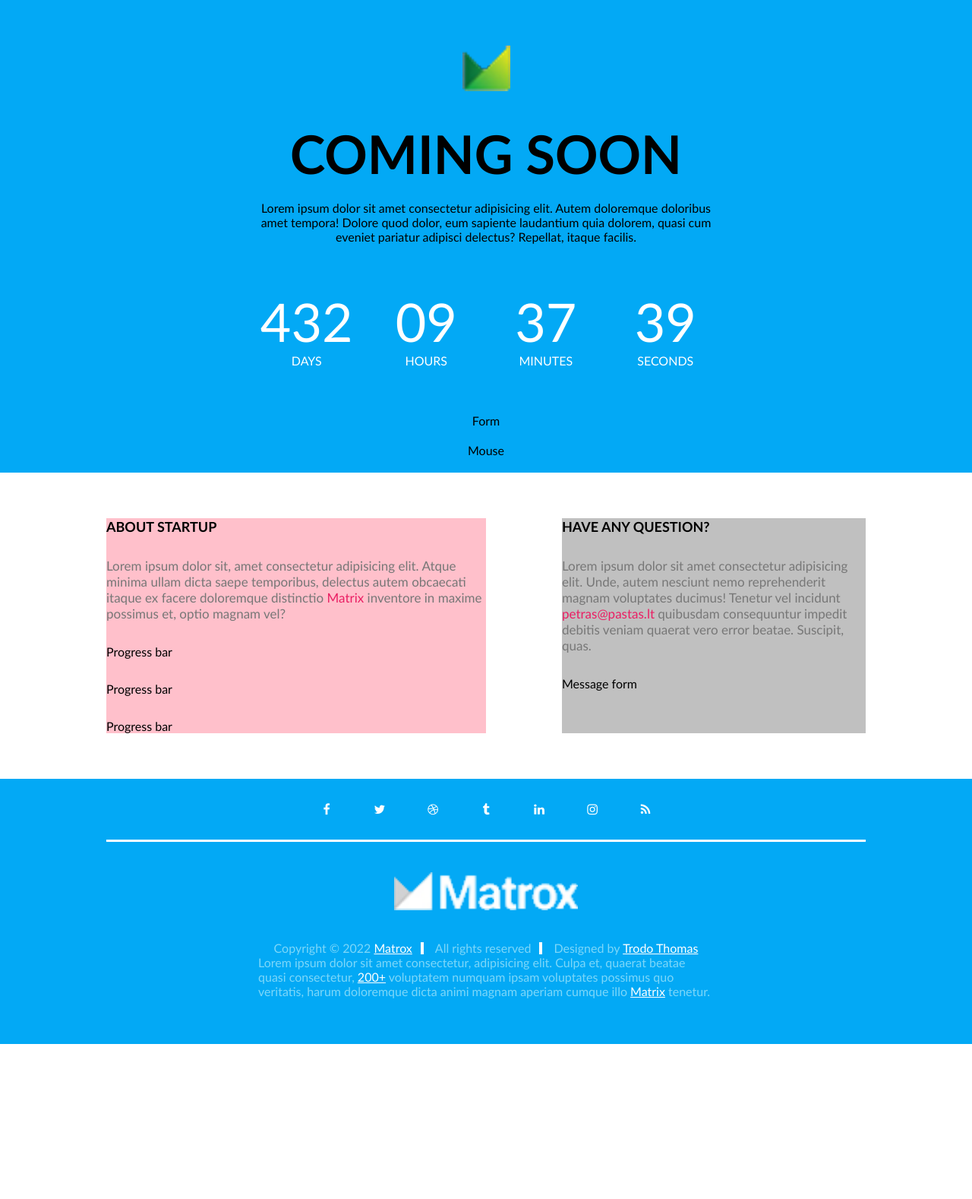
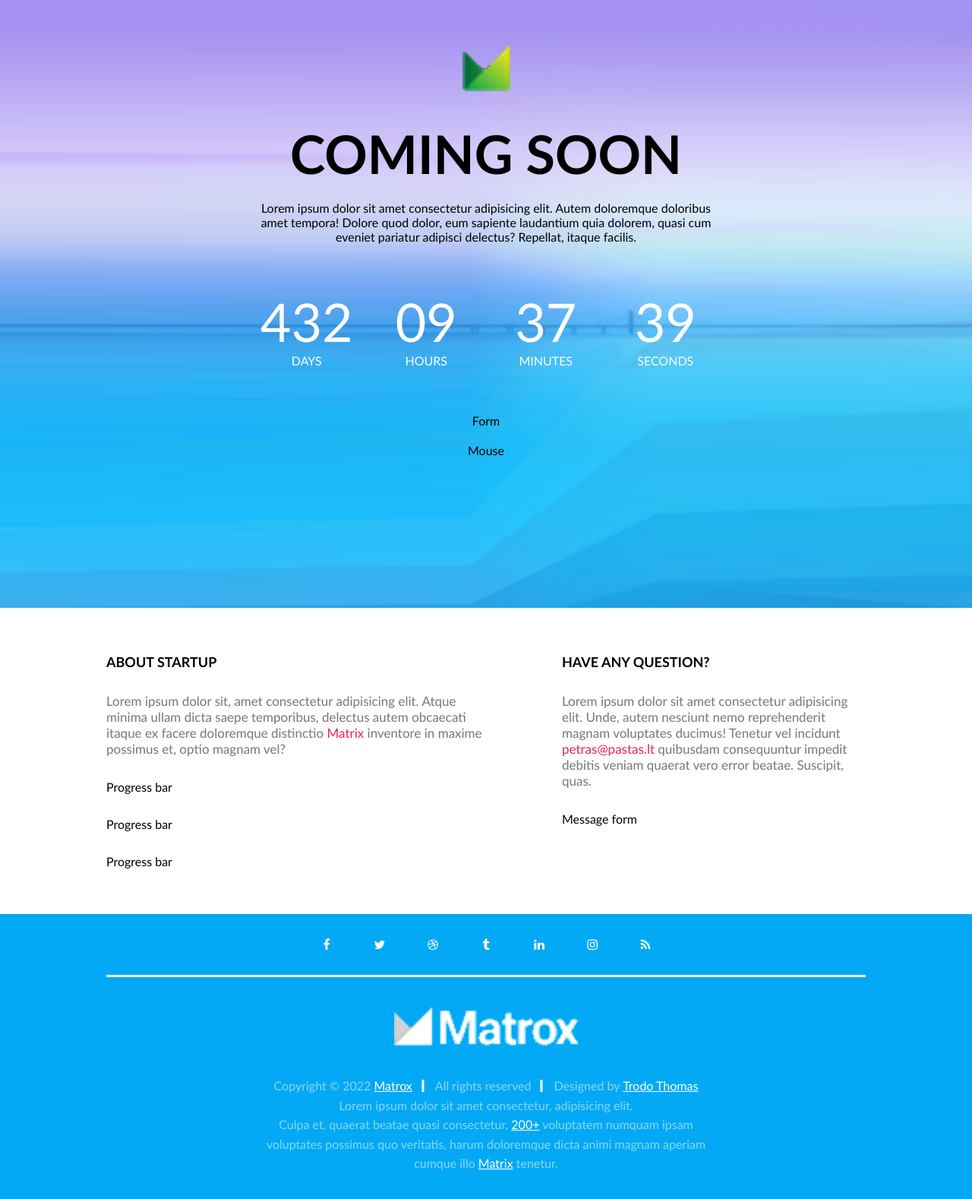
Before and after one commit to AurimasCerniauskas/9_12, a website: page index.html in a window 1280 px wide. Shown: the whole page at 76% size. Before the commit the page ends 1374 px from the top, so only its background shows below. Drawn offline with Linux system fonts and the light colour scheme.

Commit message:
hero background

```diff
--- a/css/base/layout.css
+++ b/css/base/layout.css
@@ -39,7 +39,8 @@
 
 
 @media (max-width: 440px){
-  .container > .row{
+  .container > .row,
+  .container > .row-short{
     width: 100%;
     margin: 0;
     padding-left: 20px;
--- a/css/pages/home.css
+++ b/css/pages/home.css
@@ -8,8 +8,13 @@
 @import '../components/mouse.css';
 @import '../components/progressbar.css';
 
+/* hero section - start */
 .hero{
   padding-bottom: 20px;
+  background-image: url(../../img/header_bg.png);
+  background-size: cover;
+  min-height: 100vh;
+  background-attachment: fixed;
 }
 section.container.bg-main{
   padding-bottom: 20px;
@@ -46,11 +51,11 @@ section.container.bg-main{
   flex-direction: column;
   gap: 30px;
   width: 50%;
-  background-color: pink;
+
 }
 .right-column{
   width: 40%;
-  background-color: silver;
+
 }
  .column-title{
   text-transform: uppercase;
@@ -94,11 +99,10 @@ color: var(--main-color);
  }
 footer.container{
   padding-top: 0;
+  text-align: center;
+  line-height: 1.6em;
 }
 
-footer .container{
-  padding-top: 0;
-}
 .footer-logo{
   margin: 40px 0;
   height: 50px;
@@ -109,14 +113,14 @@ footer .container{
   display: flex;
   gap: 30px;
   justify-content: center;
-  color: #7DD7F9;
+  color: #fff8;
 }
 .credits > p{
   position: relative;
 }
 .credits > p::after{
   content: '';
-  width: 4px;
+  width: 3px;
   height: 16px;
   display: inline-block;
   background-color: #fff;
@@ -132,7 +136,7 @@ footer .container{
   color: #fff;
 }
 .bottom-text{
- color: #7DD7F9;
+ color: #fff8;
 }
 .bottom-text > a{
   color: #fff;
--- a/index.html
+++ b/index.html
@@ -88,7 +88,7 @@
           <p> All rights reserved</p>
           <p> Designed by <a href="#">Trodo Thomas</a></p>
       </div>
-      <p class="bottom-text">Lorem ipsum dolor sit amet consectetur, adipisicing elit. Culpa et, quaerat beatae quasi consectetur, <a href="#">200+</a> voluptatem numquam ipsam voluptates possimus quo veritatis, harum doloremque dicta animi magnam aperiam cumque illo <a href="#">Matrix</a> tenetur.</p>
+      <p class="bottom-text">Lorem ipsum dolor sit amet consectetur, adipisicing elit. <br> Culpa et, quaerat beatae quasi consectetur, <a href="#">200+</a> voluptatem numquam ipsam voluptates possimus quo veritatis, harum doloremque dicta animi magnam aperiam cumque illo <a href="#">Matrix</a> tenetur.</p>
     </div>
   </footer>
 </body>
```
